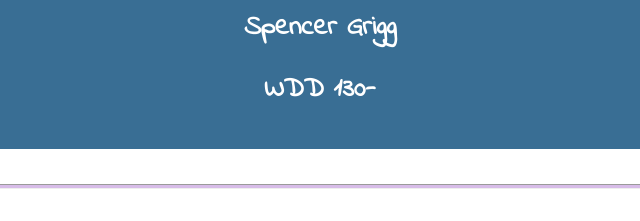
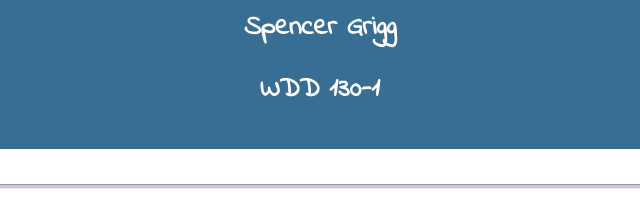
Before and after one commit to spencergrigg/wdd130, a plain HTML site: page pianolessons/site-plan.html in a window 1280 px wide. Shown: the part 183-404 px from the top of the page, 320-960 px from the left. Drawn offline with nearby package versions, Linux system fonts and the light colour scheme; files that its build step writes are made by us from their sources; a web font is replaced by a local one.

Commit message:
Added Section Number

```diff
--- a/pianolessons/site-plan.html
+++ b/pianolessons/site-plan.html
@@ -12,7 +12,7 @@
     <header>
       <h1>Piano Lessons Site Plan</h1>
       <h2>Spencer Grigg</h2>
-      <h2>WDD 130-</h2>
+      <h2>WDD 130-1</h2>
       <!-- In the header above, add the name or your site, your name and class number. For example if you are in section 3 you would put WDD 130.03 -->
     </header>
     <main>
```
